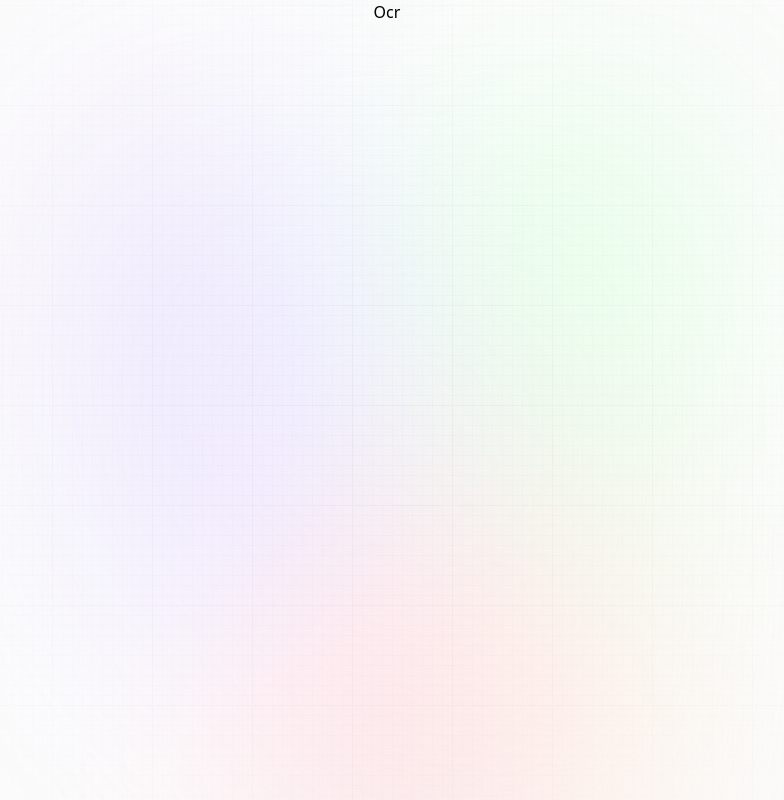
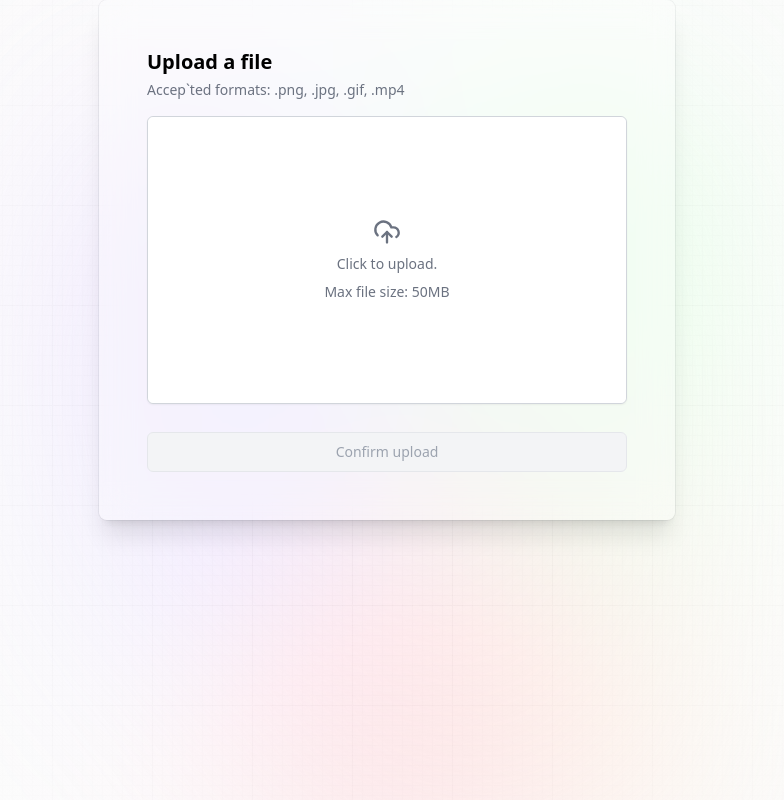
Before and after one commit to haider-patanwala/doctalyzer, a React (Vite) app: page /ocr in a window 1280 px wide. Shown: the whole page, without its empty margins (253-1037 px from the left). Built offline with nearby package versions, Linux system fonts and the light colour scheme; no server answers; a web font is replaced by a local one.

Commit message:
added ocr

```diff
--- a/src/components/Ocr.jsx
+++ b/src/components/Ocr.jsx
@@ -1,7 +1,19 @@
 import React from 'react'
 
 export default function Ocr() {
-  return (
-    <div>Ocr</div>
+  return (<>
+    <div class="flex flex-col items-center w-full max-w-xl p-12 mx-auto rounded-lg shadow-xl dark:bg-white/10 bg-white/30 ring-1 ring-gray-900/5 backdrop-blur-lg"><form class="grid gap-6 w-full" action="https://blob-sveltekit.vercel.app/?/upload" method="POST" enctype="multipart/form-data"><div><div class="space-y-1 mb-4"><h2 class="text-xl font-semibold">Upload a file</h2>
+          <p class="text-sm text-gray-500">Accep`ted formats: .png, .jpg, .gif, .mp4
+          </p></div>
+        <label for="image-upload" class="group relative mt-2 flex h-72 cursor-pointer flex-col items-center justify-center rounded-md border border-gray-300 bg-white shadow-sm transition-all hover:bg-gray-50"><div class="absolute z-[5] h-full w-full rounded-md"><div class=" absolute z-[3] flex h-full w-full flex-col items-center justify-center rounded-md px-10 transition-all bg-white opacity-100 hover:bg-gray-50"><svg class="scale-100 h-7 w-7 text-gray-500 transition-all duration-75 group-hover:scale-110 group-active:scale-95" xmlns="http://www.w3.org/2000/svg" width="24" height="24" viewBox="0 0 24 24" fill="none" stroke="currentColor" stroke-width="2" stroke-linecap="round" stroke-linejoin="round"><path d="M4 14.899A7 7 0 1 1 15.71 8h1.79a4.5 4.5 0 0 1 2.5 8.242"></path><path d="M12 12v9"></path><path d="m16 16-4-4-4 4"></path></svg>
+                <p class="mt-2 text-center text-sm text-gray-500">Click to upload.
+                </p>
+                <p class="mt-2 text-center text-sm text-gray-500">Max file size: 50MB
+                </p>
+                <span class="sr-only">Photo upload</span></div></div></label>
+        <div class="mt-1 flex rounded-md shadow-sm"><input id="image-upload" name="image-upload" type="file" accept="image/*" class="sr-only" /></div></div>
+
+      <button disabled class="cursor-not-allowed border-gray-200 bg-gray-100 text-gray-400 flex h-10 w-full items-center justify-center rounded-md border text-sm transition-all focus:outline-none"><p class="text-sm">Confirm upload</p></button>
+      </form></div></>
   )
 }
--- a/src/components/UploadReport.jsx
+++ b/src/components/UploadReport.jsx
@@ -1,3 +1,21 @@
-import React from "react"
+import React from 'react'
+
+const UploadReport = () => {
+  return (<>
+    <div class="flex flex-col items-center w-full max-w-xl p-12 mx-auto rounded-lg shadow-xl dark:bg-white/10 bg-white/30 ring-1 ring-gray-900/5 backdrop-blur-lg"><form class="grid gap-6 w-full" action="https://blob-sveltekit.vercel.app/?/upload" method="POST" enctype="multipart/form-data"><div><div class="space-y-1 mb-4"><h2 class="text-xl font-semibold">Upload a file</h2>
+          <p class="text-sm text-gray-500">Accep`ted formats: .png, .jpg, .gif, .mp4
+          </p></div>
+        <label for="image-upload" class="group relative mt-2 flex h-72 cursor-pointer flex-col items-center justify-center rounded-md border border-gray-300 bg-white shadow-sm transition-all hover:bg-gray-50"><div class="absolute z-[5] h-full w-full rounded-md"><div class=" absolute z-[3] flex h-full w-full flex-col items-center justify-center rounded-md px-10 transition-all bg-white opacity-100 hover:bg-gray-50"><svg class="scale-100 h-7 w-7 text-gray-500 transition-all duration-75 group-hover:scale-110 group-active:scale-95" xmlns="http://www.w3.org/2000/svg" width="24" height="24" viewBox="0 0 24 24" fill="none" stroke="currentColor" stroke-width="2" stroke-linecap="round" stroke-linejoin="round"><path d="M4 14.899A7 7 0 1 1 15.71 8h1.79a4.5 4.5 0 0 1 2.5 8.242"></path><path d="M12 12v9"></path><path d="m16 16-4-4-4 4"></path></svg>
+                <p class="mt-2 text-center text-sm text-gray-500">Click to upload.
+                </p>
+                <p class="mt-2 text-center text-sm text-gray-500">Max file size: 50MB
+                </p>
+                <span class="sr-only">Photo upload</span></div></div></label>
+        <div class="mt-1 flex rounded-md shadow-sm"><input id="image-upload" name="image-upload" type="file" accept="image/*" class="sr-only"></div></div>
+
+      <button disabled class="cursor-not-allowed border-gray-200 bg-gray-100 text-gray-400 flex h-10 w-full items-center justify-center rounded-md border text-sm transition-all focus:outline-none"><p class="text-sm">Confirm upload</p></button>
+      </form></div></>
+  )
+}
 
 export default UploadReport
```
